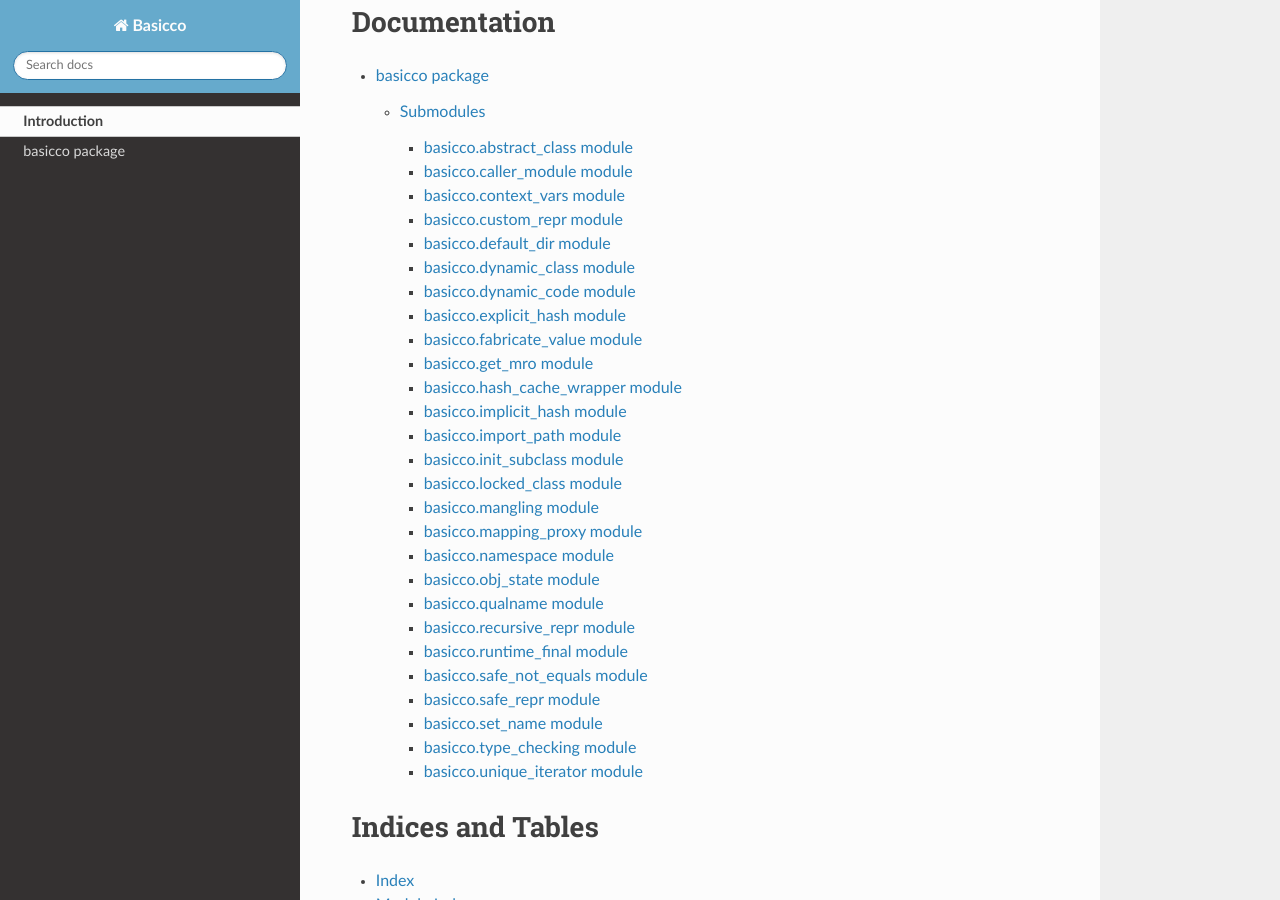
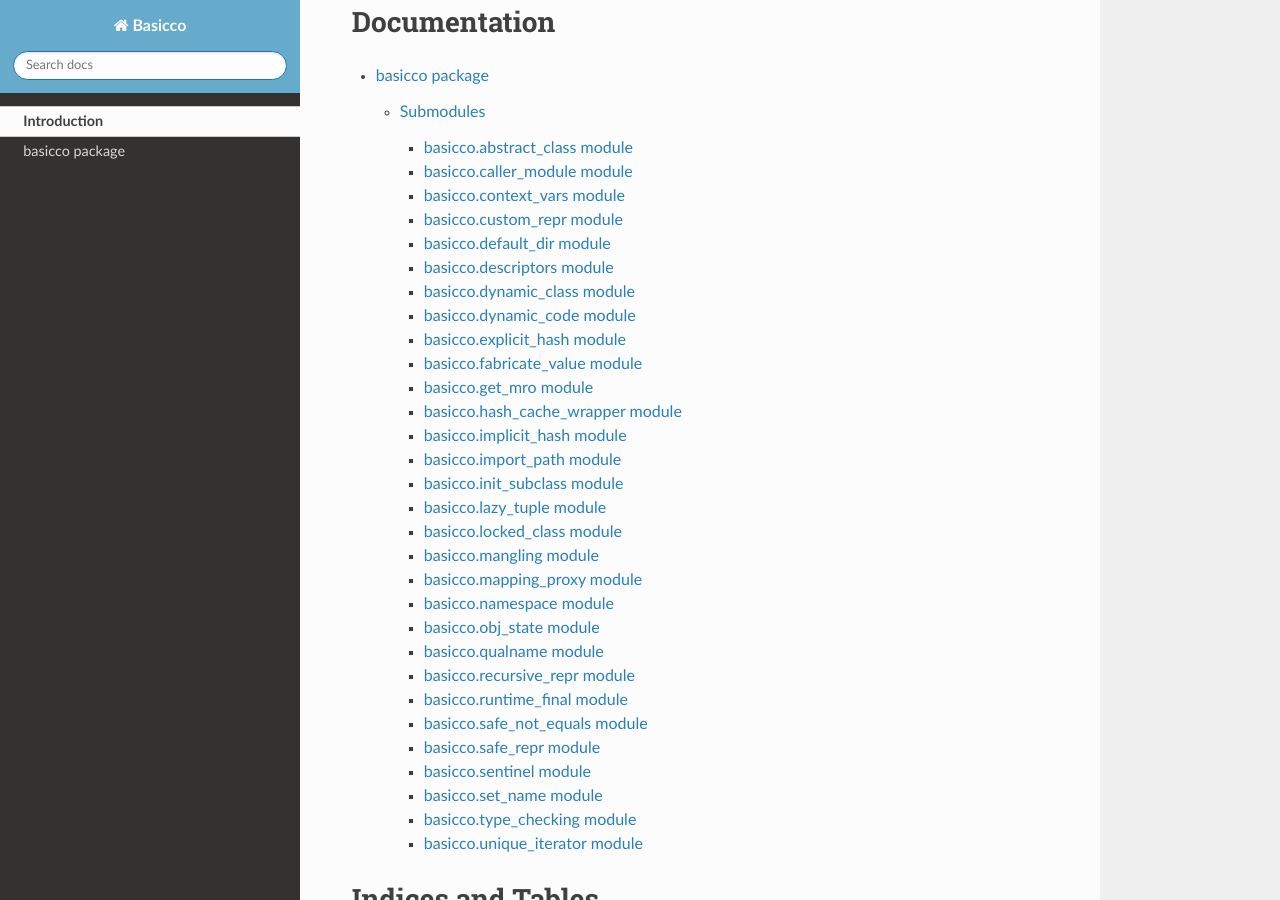
Before and after one commit to brunonicko/basicco, a Sphinx documentation site: the page built from docs/source/index.rst, in a window 1280 px wide and 900 px high, scrolled down 13303 px. Built offline with Sphinx 7.4.7 and the Read the Docs theme 2.0.0, drawn with Linux system fonts in a browser that asks for light colours; pages that are not in the unit, such as notebooks, are missing from menus.

Commit message:
fix docs, add descriptor props (#57)

```diff
--- /dev/null
+++ b/docs/source/api/basicco.descriptors.rst
@@ -0,0 +1,7 @@
+basicco.descriptors module
+==========================
+
+.. automodule:: basicco.descriptors
+   :members:
+   :undoc-members:
+   :show-inheritance:
--- /dev/null
+++ b/docs/source/api/basicco.lazy_tuple.rst
@@ -0,0 +1,7 @@
+basicco.lazy_tuple module
+=========================
+
+.. automodule:: basicco.lazy_tuple
+   :members:
+   :undoc-members:
+   :show-inheritance:
--- a/docs/source/api/basicco.rst
+++ b/docs/source/api/basicco.rst
@@ -16,8 +16,8 @@
    basicco.caller_module
    basicco.context_vars
    basicco.custom_repr
-   basicco.data_class
    basicco.default_dir
+   basicco.descriptors
    basicco.dynamic_class
    basicco.dynamic_code
    basicco.explicit_hash
@@ -27,10 +27,10 @@
    basicco.implicit_hash
    basicco.import_path
    basicco.init_subclass
+   basicco.lazy_tuple
    basicco.locked_class
    basicco.mangling
    basicco.mapping_proxy
-   basicco.named_tuple
    basicco.namespace
    basicco.obj_state
    basicco.qualname
@@ -38,7 +38,7 @@
    basicco.runtime_final
    basicco.safe_not_equals
    basicco.safe_repr
+   basicco.sentinel
    basicco.set_name
    basicco.type_checking
    basicco.unique_iterator
-   basicco.weak_reference
--- /dev/null
+++ b/docs/source/api/basicco.sentinel.rst
@@ -0,0 +1,7 @@
+basicco.sentinel module
+=======================
+
+.. automodule:: basicco.sentinel
+   :members:
+   :undoc-members:
+   :show-inheritance:
--- a/setup.py
+++ b/setup.py
@@ -26,7 +26,7 @@
 
 setuptools.setup(
     name="basicco",
-    version="10.1.3",
+    version="10.2.0",
     author="Bruno Nicko",
     author_email="brunonicko@gmail.com",
     description="Bases and utilities for compatibility, features and validation.",
```
Also changed, not shown: 3 other files.
